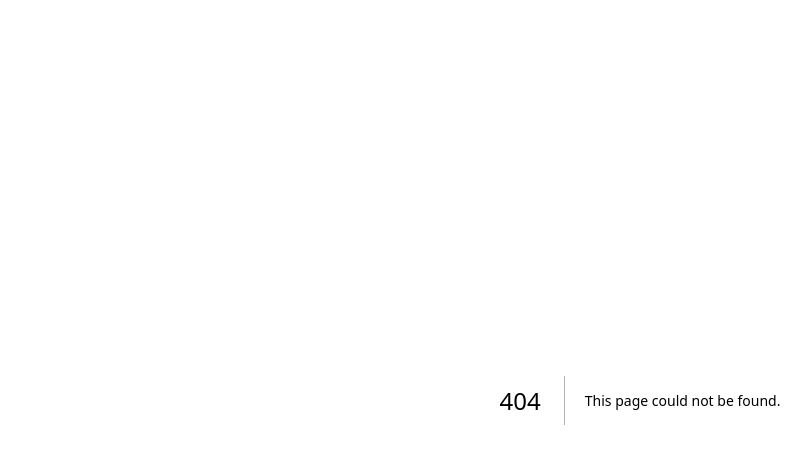
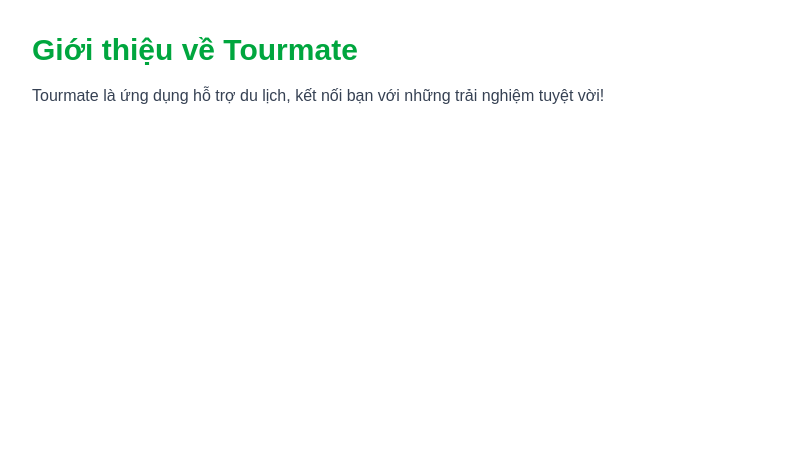
Before and after one commit to mineduck1608/TourMate, a Next.js app in the folder tourmatefe/: page /about in a window 1280 px wide. Before the commit this address had no page. Shown: the top 464 px of the page, without its empty margins (0-811 px from the left). Built offline with nearby package versions, Linux system fonts and the light colour scheme.

Commit message:
Create page.tsx

```diff
--- /dev/null
+++ b/tourmatefe/app/about/page.tsx
@@ -0,0 +1,15 @@
+// tourmatefe/app/about/page.tsx
+
+export default function AboutPage() {
+  return (
+    <main className="p-8">
+      <h1 className="text-3xl font-bold text-green-600">
+        Giới thiệu về Tourmate
+      </h1>
+      <p className="mt-4 text-gray-700">
+        Tourmate là ứng dụng hỗ trợ du lịch, kết nối bạn với những trải nghiệm
+        tuyệt vời!
+      </p>
+    </main>
+  );
+}
```
